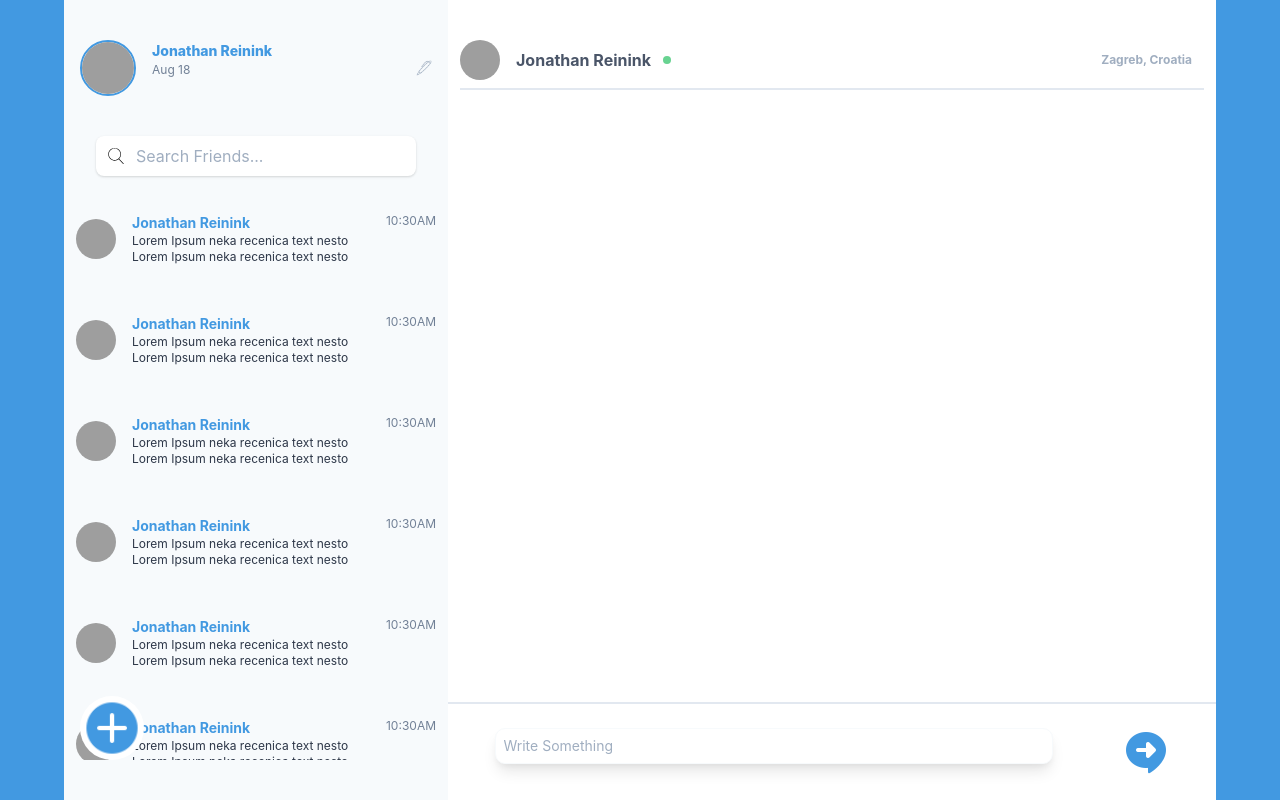
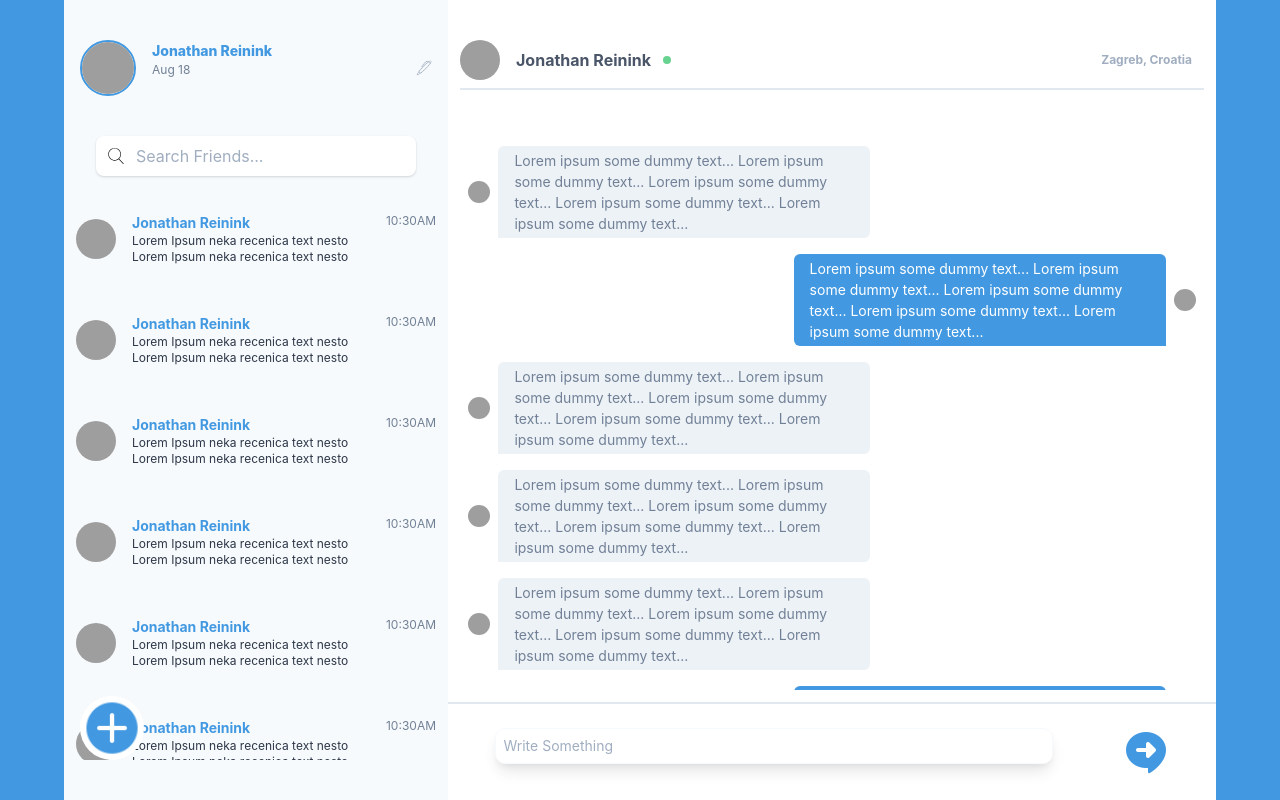
Before and after one commit to tlevacic/firebase-chat, a React (Create React App) app: page / in a window 1280 px wide. Built offline with nearby package versions, Linux system fonts and the light colour scheme; grey boxes are pictures that could not be loaded.

Commit message:
Messages content

```diff
--- a/src/components/Main.js
+++ b/src/components/Main.js
@@ -1,12 +1,35 @@
 import React from 'react';
 import Header from './Header';
 import MessageInput from './MessageInput';
+import MessageContent from './MessageContent';
 
 function Main() {
     return (
         <div className="h-full w-full md:w-7/12 lg:w-8/12 bg-white px-3 relative">
-            <Header/>
-            <MessageInput/>
+            <Header />
+            <div className="mt-10 relative " style={{ height: "calc(100vh - 15rem)" }}>
+                <div className="absolute top-0 bottom-0 left-0 right-0 overflow-y-scroll overflow-x-hidden  ">
+                    <MessageContent />
+                    <MessageContent from="me" />
+                    <MessageContent />
+                    <MessageContent />
+                    <MessageContent />
+                    <MessageContent from="me" />
+                    <MessageContent from="me" />
+                    <MessageContent />
+                    <MessageContent from="me" />
+                    <MessageContent />
+                    <MessageContent from="me" />
+                    <MessageContent />
+                    <MessageContent />
+                    <MessageContent />
+                    <MessageContent from="me" />
+                    <MessageContent from="me" />
+                    <MessageContent />
+                    <MessageContent from="me" />
+                </div>
+            </div>
+            <MessageInput />
         </div>
     )
 }
--- /dev/null
+++ b/src/components/MessageContent.js
@@ -0,0 +1,23 @@
+import React from 'react';
+
+function MessageContent({from}) {
+    return (
+        <div className={`flex center items-center justify-end my-4 ${from=="me" ? "flex-row" : "flex-row-reverse"}`}>
+            <div className={`px-4 py-1 rounded-tl-md rounded-tr-md sm:w-full md:w-6/12
+             ${from=="me" ? "rounded-bl-md bg-blue-500 text-white" : "rounded-br-md bg-gray-200 text-gray-600"}`}>
+                <p className="text-sm">Lorem ipsum some dummy text...
+                Lorem ipsum some dummy text...
+                Lorem ipsum some dummy text...
+                 Lorem ipsum some dummy text...
+                Lorem ipsum some dummy text...</p>
+            </div>
+           <div className="px-2 hidden md:block">
+           <img class="rounded-full"
+                style={{ width: "1.4rem", height: "1.4rem" }}
+                src="https://i2-prod.mirror.co.uk/incoming/article5663087.ece/ALTERNATES/s615/Yolande-Pendlebury-main.jpg" alt="Avatar of Jonathan Reinink" />
+           </div>
+        </div>
+    )
+}
+
+export default MessageContent;
--- a/src/components/Sidebar.js
+++ b/src/components/Sidebar.js
@@ -32,7 +32,7 @@ function Sidebar() {
       <SearchBar />
       <div className="relative"
       style={{height:"calc(100vh - 15rem)"}}>
-        <div className="absolute top-0 bottom-0 left-0 right-0 overflow-y-scroll overflow-x-hidden  ">
+        <div className="absolute top-0 bottom-0 left-0 right-0 overflow-y-scroll overflow-x-hidden">
           <SidebarUserCard />
           <SidebarUserCard />
           <SidebarUserCard />
```
